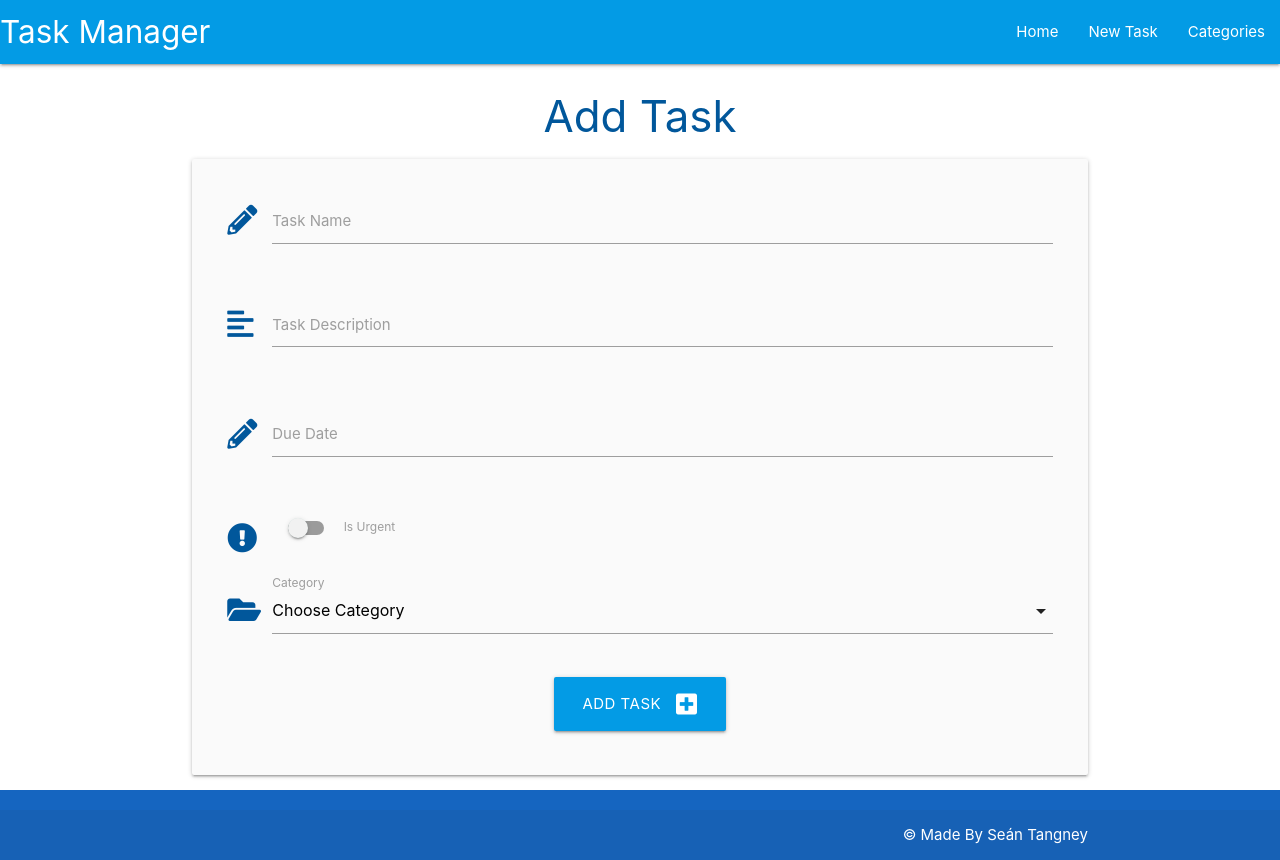
After one commit to SeanTangney/flask-sqlalchemy-task-manager, a Flask app: page /add_task in a window 1280 px wide. The commit adds this page. Run offline with Flask 2, Linux system fonts and the light colour scheme; data that the repository does not hold is empty.

```diff
--- a/taskmanager/routes.py
+++ b/taskmanager/routes.py
@@ -5,7 +5,8 @@ from taskmanager.models import Category, Task
 
 @app.route("/")
 def home():
-    return render_template("tasks.html")
+    tasks = list(Task.query.order_by(Task.id).all())
+    return render_template("tasks.html", tasks=tasks)
 
 
 @app.route("/categories")
@@ -40,3 +41,20 @@ def delete_category(category_id):
     db.session.delete(category)
     db.session.commit()
     return redirect(url_for("categories"))
+
+
+@app.route("/add_task", methods=["GET", "POST"])
+def add_task():
+    categories = list(Category.query.order_by(Category.category_name).all())
+    if request.method == "POST":
+        task = Task(
+            task_name=request.form.get("task_name"),
+            task_description=request.form.get("task_description"),
+            is_urgent=bool(True if request.form.get("is_urgent") else False),
+            due_date=request.form.get("due_date"),
+            category_id=request.form.get("category_id")
+        )
+        db.session.add(task)
+        db.session.commit()
+        return redirect(url_for("home"))
+    return render_template("add_task.html", categories=categories)
--- a/taskmanager/static/js/script.js
+++ b/taskmanager/static/js/script.js
@@ -2,4 +2,22 @@ document.addEventListener("DOMContentLoaded", function () {
     // sidenav initialization
     let sidenav = document.querySelectorAll(".sidenav");
     M.Sidenav.init(sidenav);
+
+    // datepicker initialization
+    let datepicker = document.querySelectorAll(".datepicker");
+    M.Datepicker.init(datepicker, {
+        format: "dd mmmm, yyyy",
+        i18n: {
+            done: "Select"
+        }
+    });
+
+    // select initialization
+    let selects = document.querySelectorAll("select");
+    M.FormSelect.init(selects);
+
+    // collapsable initialization
+    collapse = document.querySelectorAll('.collapsible');
+    M.Collapsible.init(collapse);
+
 });
--- /dev/null
+++ b/taskmanager/templates/add_task.html
@@ -0,0 +1,72 @@
+{% extends "base.html" %}
+{% block content %}
+
+<h3 class="light-blue-text text-darken-4 center-align">Add Task</h3>
+
+<div class="row card-panel grey lighten-5">
+    <form class="col s12" method="POST" action="{{ url_for('add_task') }}">
+        <!-- task name -->
+        <div class="row">
+            <div class="input-field col s12">
+                <i class="fas fa-pencil-alt prefix light-blue-text text-darken-4"></i>
+                <input id="task_name" name="task_name" minlength="5" maxlength="50" type="text" class="validate"
+                    required>
+                <label for="task_name">Task Name</label>
+            </div>
+        </div>
+        <!-- task description -->
+        <div class="row">
+            <div class="input-field col s12">
+                <i class="fas fa-align-left prefix light-blue-text text-darken-4"></i>
+                <textarea id="task_description" name="task_description" minlength="5" maxlength="200" type="text"
+                    class="materialize-textarea validate" required></textarea>
+                <label for="task_description">Task Description</label>
+            </div>
+        </div>
+        <!-- due date -->
+        <div class="row">
+            <div class="input-field col s12">
+                <i class="fas fa-pencil-alt prefix light-blue-text text-darken-4"></i>
+                <input id="due_date" name="due_date" type="text" class="datepicker validate" required>
+                <label for="due_date">Due Date</label>
+            </div>
+        </div>
+        <!-- is_urgent -->
+        <div class="row">
+            <div class="input-field col s12">
+                <div class="switch">
+                    <i class="fas fa-exclamation-circle prefix light-blue-text text-darken-4"></i>
+                    <label for="is_urgent">
+                        <input id="is_urgent" name="is_urgent" type="checkbox">
+                        <span class="lever"></span>
+                        Is Urgent
+                    </label>
+                </div>
+            </div>
+        </div>
+
+        <!-- category_id -->
+        <div class="row">
+            <div class="input-field col s12">
+                <i class="fas fa-folder-open prefix light-blue-text text-darken-4"></i>
+                <select id="category_id" name="category_id" class="validate" required>
+                    <option value="" disabled selected>Choose Category</option>
+                    {% for category in categories %}
+                    <option value="{{ category.id }}">{{ category.category_name }}</option>
+                    {% endfor %}
+                </select>
+                <label for="category_id">Category</label>
+            </div>
+        </div>
+        <!-- submit button -->
+        <div class="row">
+            <div class="col s12 center-align">
+                <button type="submit" class="btn-large light-blue darken-1">
+                    Add Task <i class="fas fa-plus-square right"></i>
+                </button>
+            </div>
+        </div>
+    </form>
+</div>
+
+{% endblock %}
--- a/taskmanager/templates/base.html
+++ b/taskmanager/templates/base.html
@@ -25,7 +25,7 @@
                 <a href="#" data-target="mobile-demo" class="sidenav-trigger"><i class="fas fa-bars"></i></a>
                 <ul class="right hide-on-med-and-down">
                     <li><a href="{{ url_for('home') }}">Home</a></li>
-                    <li><a href="">New Task</a></li>
+                    <li><a href="{{ url_for('add_task') }}">New Task</a></li>
                     <li><a href="{{ url_for('categories') }}">Categories</a></li>
                 </ul>
             </div>
@@ -34,7 +34,7 @@
         <!-- mobile sidenav -->
         <ul class="sidenav" id="mobile-demo">
             <li><a href="{{ url_for('home') }}">Home</a></li>
-            <li><a href="">New Task</a></li>
+            <li><a href="{{ url_for('add_task') }}">New Task</a></li>
             <li><a href="{{ url_for('categories') }}">Categories</a></li>
         </ul>
     </header>
@@ -47,8 +47,9 @@
     <footer class="page-footer blue darken-3">
         <div class="footer-copyright">
             <div class="container">
-                For educational purposes only
-                <a class="white-text right" href="https://codeinstitute.net" target="_blank">&copy; Code Institute</a>
+
+                <a class="white-text right" href="https://codeinstitute.net" target="_blank">&copy; Made By Seán
+                    Tangney</a>
             </div>
         </div>
     </footer>
```
Also changed, not shown: taskmanager/templates/tasks.html (+26 -0 lines).
